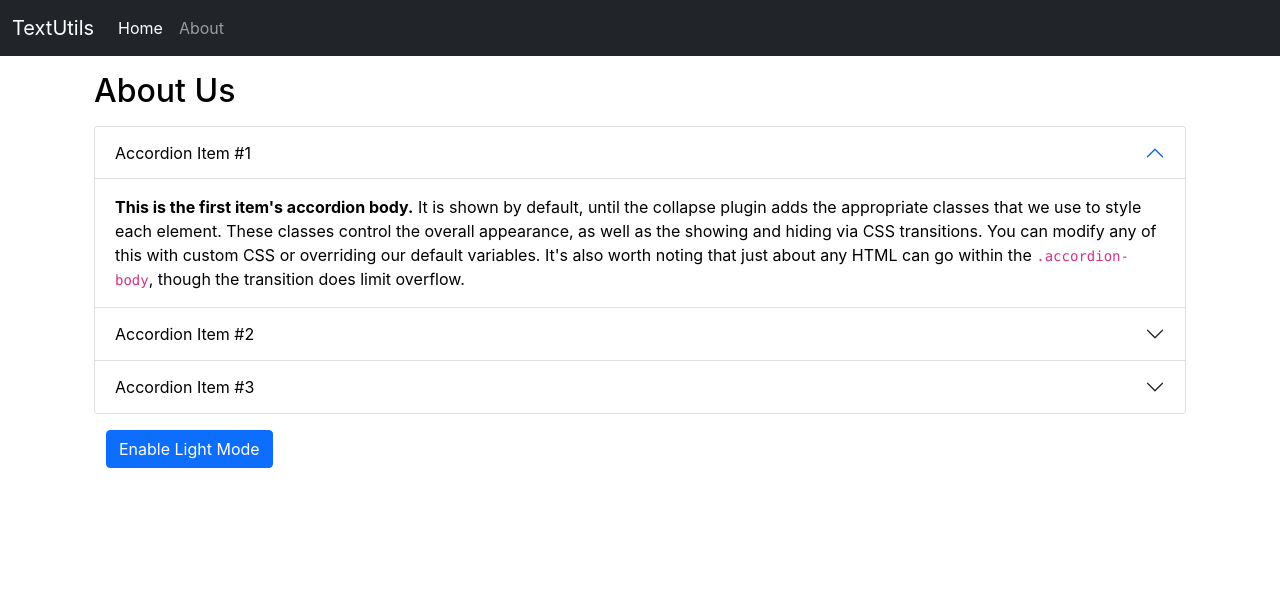
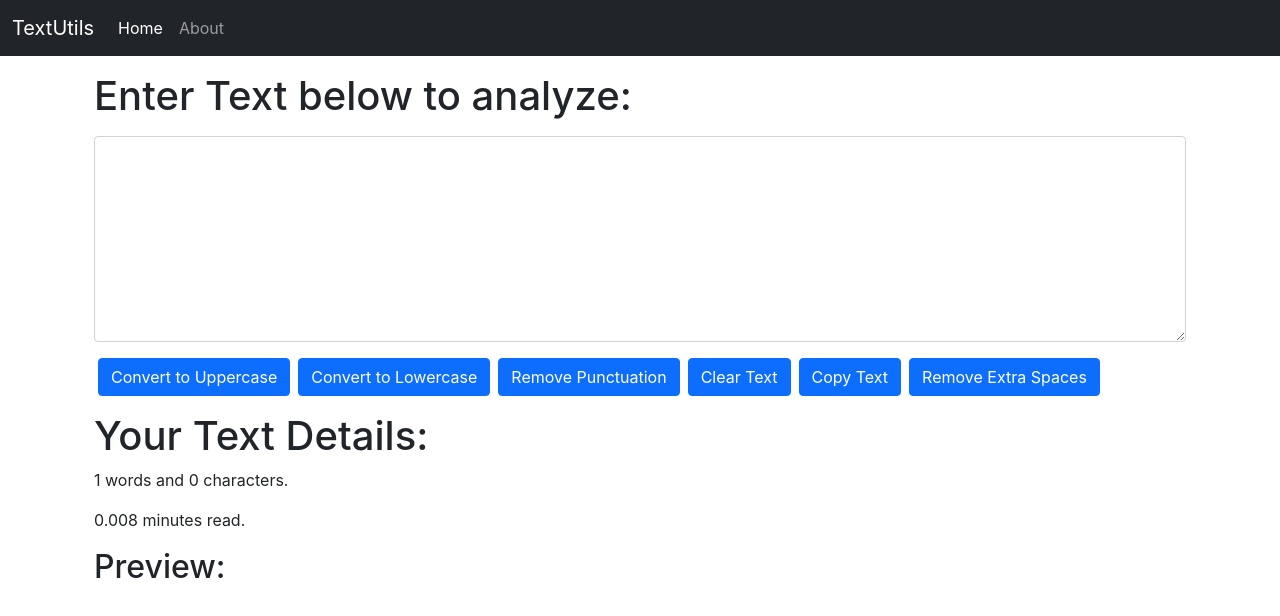
Before and after one commit to hardikbachhan/TextUtils, a React (Create React App) app: page / in a window 1280 px wide. Shown: the top 616 px of the page. Built offline with nearby package versions, Linux system fonts and the light colour scheme.

Commit message:
add Copy Text, Remove Extra Space

```diff
--- a/src/App.js
+++ b/src/App.js
@@ -1,7 +1,7 @@
 import "./App.css";
-import About from "./components/About";
+// import About from "./components/About";
 import Navbar from "./components/Navbar.js";
-// import TextForm from "./components/TextForm.js";
+import TextForm from "./components/TextForm.js";
 
 function App() {
   //let name = "Hardik";
@@ -14,8 +14,8 @@
     <>
       <Navbar title="TextUtils" />
       <div className="container my-3">
-        {/* <TextForm heading="Enter Text below to analyze: " /> */}
-        <About />
+        <TextForm heading="Enter Text below to analyze: " />
+        {/* <About /> */}
       </div>
     </>
   );
--- a/src/components/TextForm.js
+++ b/src/components/TextForm.js
@@ -34,6 +34,17 @@
     setText(newText);
   };
 
+  const handleCopy = () => {
+    let text = document.getElementById("myBox");
+    text.select();
+    navigator.clipboard.writeText(text.value);
+  };
+
+  const handleExtraSpaces = () => {
+    const newText = text.split(/[ ]+/);
+    setText(newText.join(" "));
+  };
+
   return (
     <>
       <div className="container">
@@ -59,6 +70,12 @@
         <button className="btn btn-primary mx-1" onClick={onClearClick}>
           Clear Text
         </button>
+        <button className="btn btn-primary mx-1" onClick={handleCopy}>
+          Copy Text
+        </button>
+        <button className="btn btn-primary mx-1" onClick={handleExtraSpaces}>
+          Remove Extra Spaces
+        </button>
       </div>
       <div className="container my-3">
         <h1>Your Text Details: </h1>
```
